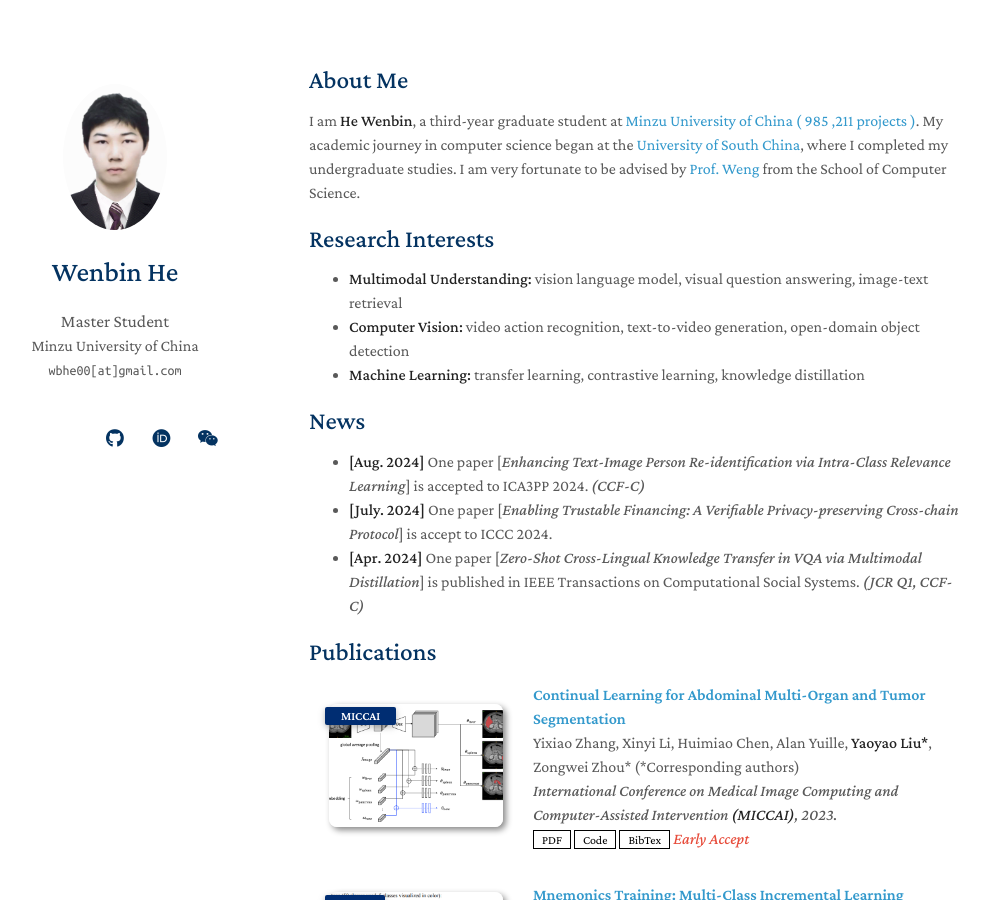
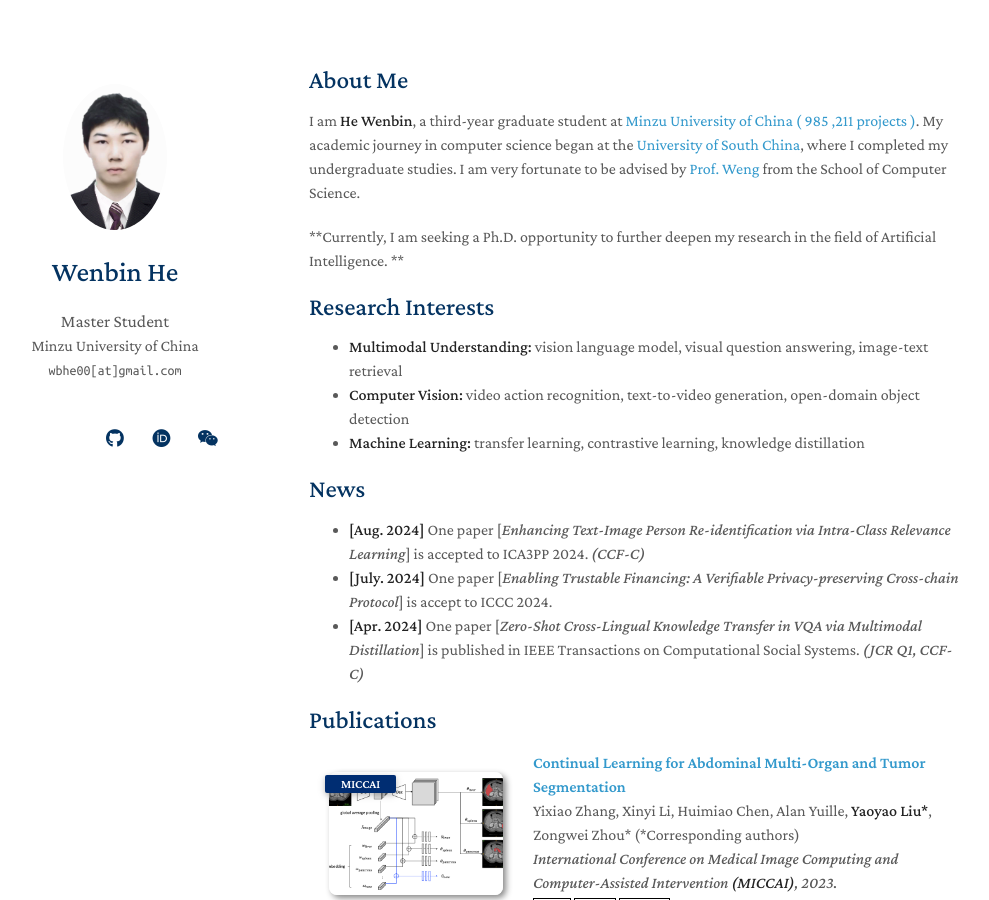
Before and after one commit to BbiHH/BbiHH.github.io, a Jekyll site: the page built from index.md, in a window 1280 px wide and 900 px high. Shown: the whole window, without its empty margins (161-1150 px from the left). Built offline with Jekyll 4.4.1, drawn with Linux system fonts in a browser that asks for light colours; a style sheet for code colours, icons or effects is not loaded; our own code applies the rules of GitHub Pages for plain Markdown files.

Commit message:
Update index.md

```diff
--- a/index.md
+++ b/index.md
@@ -5,6 +5,8 @@ layout: homepage
 ## About Me
 
 I am **He Wenbin**, a third-year graduate student at [Minzu University of China ( 985 ,211 projects )](https://www.muc.edu.cn/xxgk1.htm). My academic journey in computer science began at the [University of South China](https://www.usc.edu.cn/xxgk/xxjj.htm), where I completed my undergraduate studies. I am very fortunate to be advised by [Prof. Weng](https://gjaqyjy.muc.edu.cn/info/1052/1171.htm) from the School of Computer Science.
+
+**Currently, I am seeking a Ph.D. opportunity to further deepen my research in the field of Artificial Intelligence. **
 
 ## Research Interests
 
```
